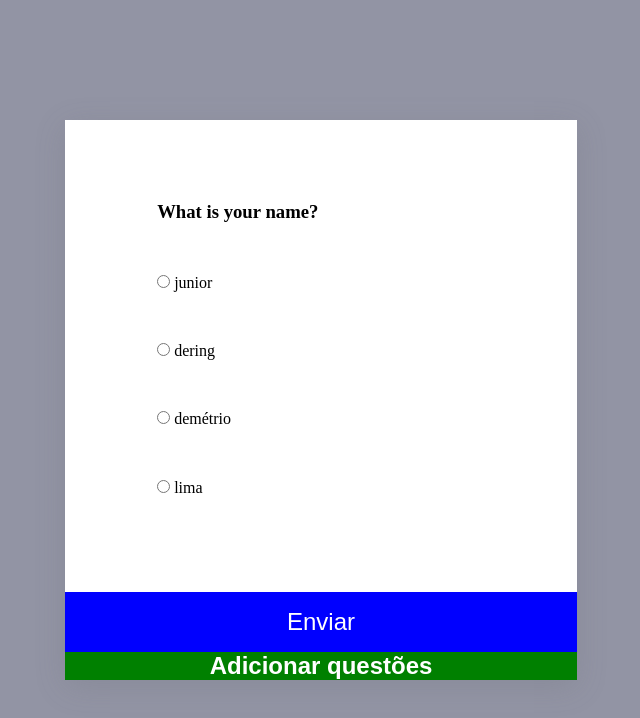
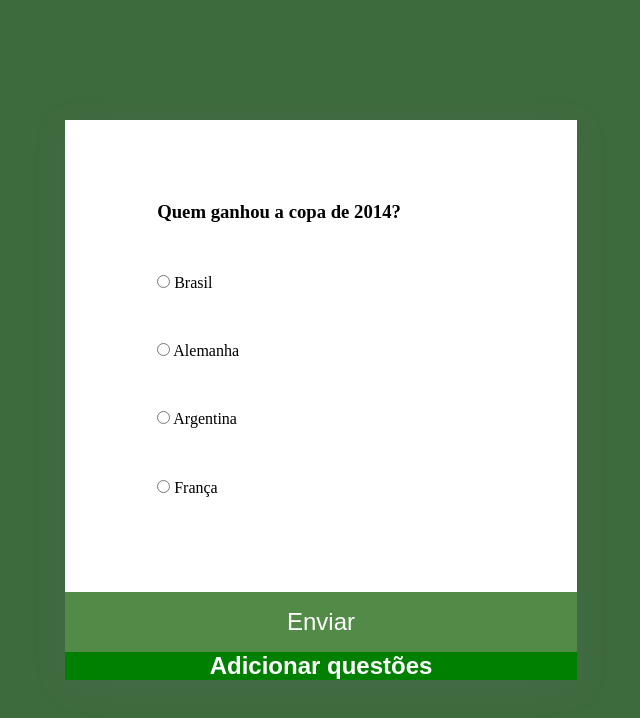
Before and after one commit to orloke/Quiz-app, a plain HTML site: page index.html in a window 1280 px wide. Shown: the whole page, without its empty margins (319-959 px from the left). Drawn offline with Linux system fonts and the light colour scheme.

Commit message:
alterando visual

```diff
--- a/css/style.css
+++ b/css/style.css
@@ -9,7 +9,7 @@ html{
 }
 
 body{
-    background-color: #9294A4;
+    background-color: rgb(62, 107, 62);
     height: 100%;
     display: flex;
     flex-direction: row;
@@ -57,7 +57,7 @@ form{
 }
 
 #send{
-    background-color: blue;
+    background-color: rgb(82, 139, 72);
     width: 100%;
     display: block;
     /* border-radius: 0px 0px 20px 20px; */
--- a/js/script.js
+++ b/js/script.js
@@ -1,27 +1,27 @@
 const quizData = [
     {
-        question: 'What is your name?',
-        a: 'junior',
-        b: 'dering',
-        c: 'demétrio',
-        d: 'lima',
-        correct: 'a'
+        question: 'Quem ganhou a copa de 2014?',
+        a: 'Brasil',
+        b: 'Alemanha',
+        c: 'Argentina',
+        d: 'França',
+        correct: 'b'
     },
     {
-        question: 'How old are you?',
-        a: '30',
-        b: '27',
-        c: '26',
-        d: '29',
-        correct: 'c'
+        question: 'Qual a capital de Goiás?',
+        a: 'Brasília',
+        b: 'Caldas Novas',
+        c: 'Palmas',
+        d: 'Goiânia',
+        correct: 'd'
     },
     {
-        question: 'What name your mother?',
-        a: 'Clara',
-        b: 'Fernanda',
-        c: 'Maria',
-        d: 'Regina',
-        correct: 'd'
+        question: 'Qual o resultado da expressão 8*(2+2)/2?',
+        a: '14',
+        b: '15',
+        c: '16',
+        d: '8',
+        correct: 'c'
     }
 ]
 
```
